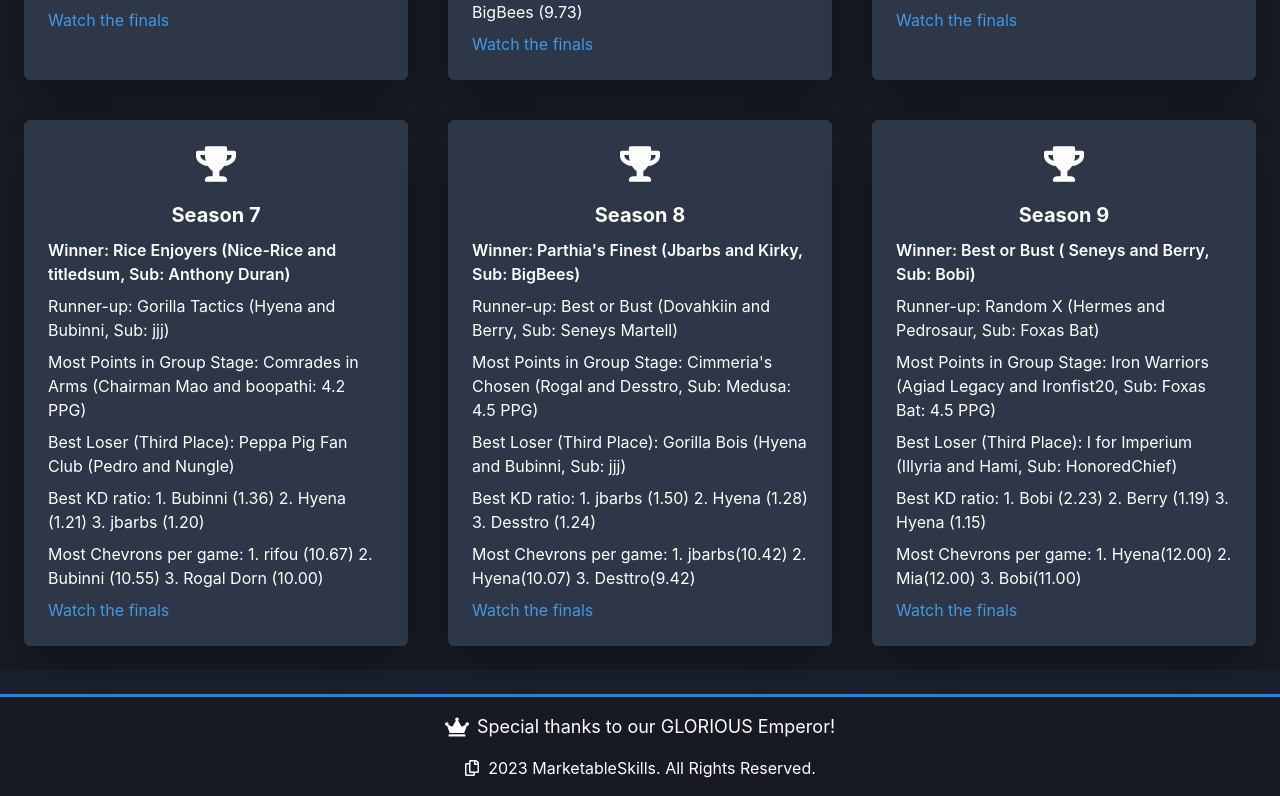
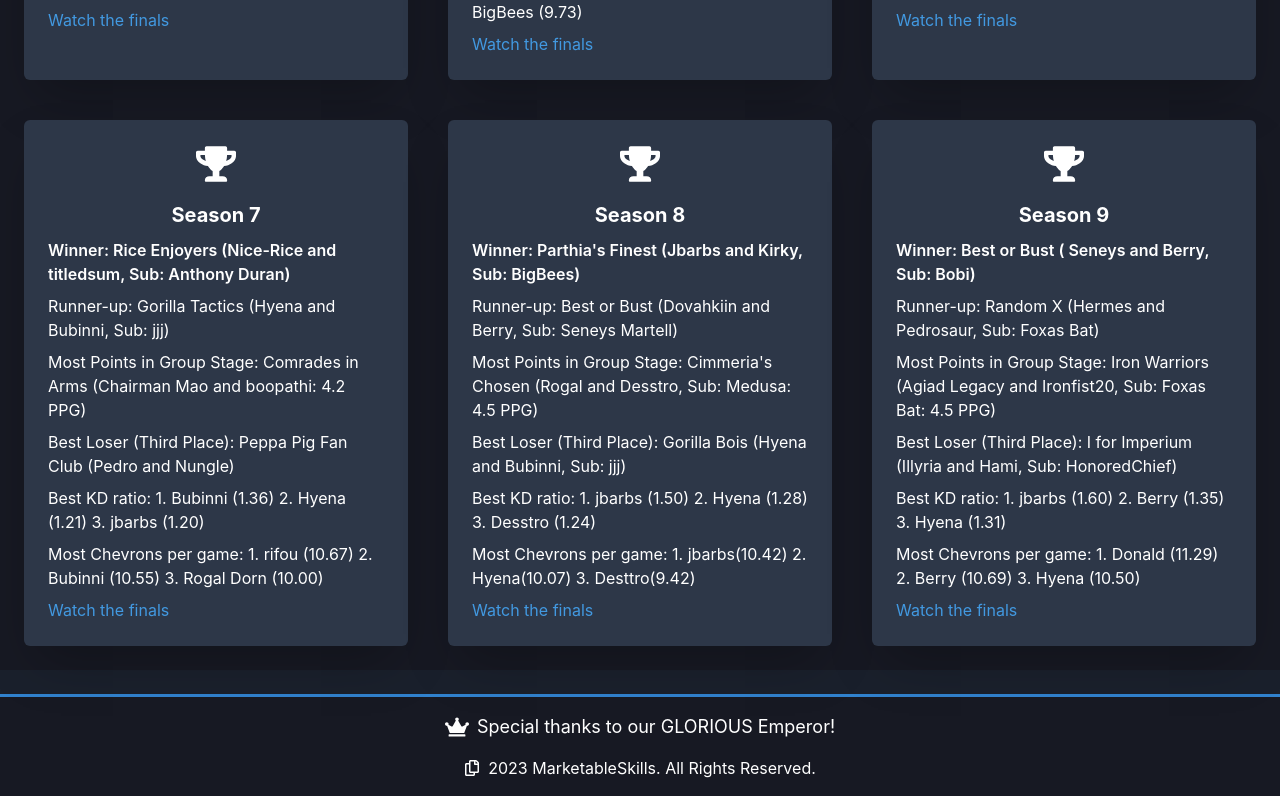
Before and after one commit to bobitsvetkov/tw-website, a React (Vite) app in the folder tw-project/: page /champions in a window 1280 px wide. Shown: the part 935-1731 px from the top of the page. Built offline with nearby package versions, Linux system fonts and the light colour scheme.

Commit message:
fix: fix missing and broken links

```diff
--- a/tw-project/src/components/Champions/championsData.ts
+++ b/tw-project/src/components/Champions/championsData.ts
@@ -76,8 +76,8 @@ export const seasons = [
         runnerUp: "Random X (Hermes and Pedrosaur, Sub: Foxas Bat)",
         mostPoints: "Iron Warriors (Agiad Legacy and Ironfist20, Sub: Foxas Bat: 4.5 PPG)",
         thirdPlace: "I for Imperium (Illyria and Hami, Sub: HonoredChief)",
-        topKD: "1. Bobi (2.23) 2. Berry (1.19) 3. Hyena (1.15)",
-        mostChevrons: "1. Hyena(12.00) 2. Mia(12.00) 3. Bobi(11.00)",
-        finalsLink: "https://www.twitch.tv/videos/1998531739"
+        topKD: "1. jbarbs  (1.60) 2. Berry (1.35) 3. Hyena (1.31)",
+        mostChevrons: "1. Donald (11.29) 2. Berry (10.69) 3. Hyena (10.50)",
+        finalsLink: "https://www.youtube.com/watch?v=-ax5rKWpSQ8"
     },
 ];
--- a/tw-project/src/components/Rules and Info/RulesInfo.tsx
+++ b/tw-project/src/components/Rules and Info/RulesInfo.tsx
@@ -35,7 +35,7 @@ const RulesInfo: React.FC = () => {
                     <UnorderedList mt={1} pl={5}>
                         <ListItem>1 artillery piece per player on attack. Max 1 of each artillery type (ballista/onager and scorpion) per team on attack. On defense, only 1 artillery can be brought per team (only scorpions may be used inside the settlement).</ListItem>
                         <ListItem>2 pikes per player</ListItem>
-                        <ListItem>4 missile units (slinger, archers, archer cav) + 1 “javie” unit (peltast, javelinmen, agrianian, javie cav or horse archer) per player</ListItem>
+                        <ListItem>4 missile units (slinger, archers) + 1 “javie” unit (peltast, javelinmen, agrianian, javie cav or horse archer) per player</ListItem>
                         <ListItem>8 of the same unit per player (i.e. can`t bring 9 thorax swordsmen)</ListItem>
                         <ListItem>2 eles/chariots per team</ListItem>
                         <ListItem>3 camel cataphracts per team (Royal Camel Archers, Camel Cataphracts (Parthia & Saba) and Ma`rib Camels)</ListItem>
```
